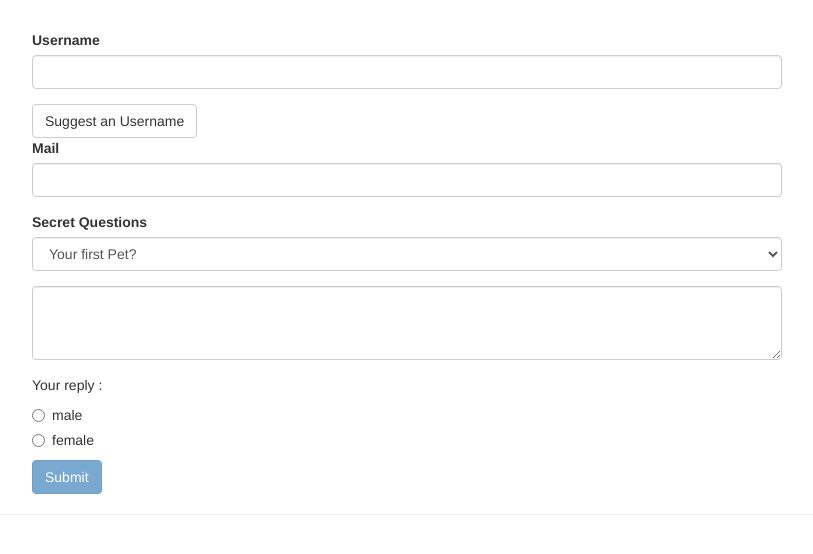
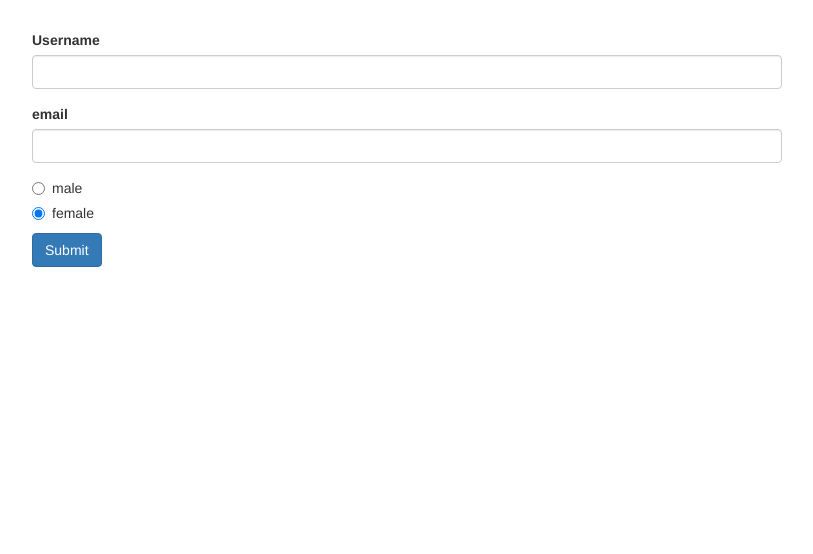
Before and after one commit to keh7264/example-form, an Angular app: page / in a window 1280 px wide. Shown: the top 554 px of the page, without its empty margins (233-1046 px from the left). Built offline with nearby package versions, Linux system fonts and the light colour scheme.

Commit message:
reactive: creating a form in code

```diff
--- a/src/app/app.component.html
+++ b/src/app/app.component.html
@@ -1,46 +1,28 @@
 <div class="container">
   <div class="row">
     <div class="col-xs-12 col-sm-10 col-md-8 col-sm-offset-1 col-md-offset-2">
-      <form (ngSubmit)="onSubmit()" #f="ngForm">
-        <div id="user-data" ngModelGroup="userData" #userData="ngModelGroup">
+      <form [formGroup]="signUpForm" (ngSubmit)="onSubmit()">
+        <div formGroupName="userData">
           <div class="form-group">
             <label for="username">Username</label>
-            <input type="text" id="username" class="form-control" ngModel name="username" required>
+            <input type="text" id="username" formControlName="username" class="form-control" name="username" #username>
+            <span class="help-block" *ngIf="!signUpForm.get('userData.username').valid && signUpForm.get('userData.username').touched">Please
+              enter a valid username!</span>
           </div>
-          <button class="btn btn-default" type="button" (click)="suggestUserName()">Suggest an Username</button>
           <div class="form-group">
-            <label for="email">Mail</label>
-            <input type="email" id="email" class="form-control" ngModel name="email" required email #email="ngModel">
-            <span class="help-block" *ngIf="email.invalid && email.touched">Please enter a valid email!</span>
+            <label for="email">email</label>
+            <input type="email" id="email" class="form-control" formControlName="email" name="email">
+            <span class="help-block" *ngIf="!signUpForm.get('userData.email').valid && signUpForm.get('userData.email').touched">Please
+              enter a valid email!</span>
           </div>
         </div>
-        <p *ngIf="!userData.valid && userData.touched">User Data is invalid!</p>
-        <div class="form-group">
-          <label for="secret">Secret Questions</label>
-          <select id="secret" class="form-control" [ngModel]="defaultQuestion" name="secret">
-            <option value="pet">Your first Pet?</option>
-            <option value="teacher">Your first teacher?</option>
-          </select>
+        <div class="radio" *ngFor="let gender of genders">
+          <label>
+            <input type="radio" name="gender" formControlName="gender" [value]="gender">{{gender}}
+          </label>
         </div>
-        <div class="form-group">
-          <textarea name="questionAnswer" class="form-control" rows="3" [(ngModel)]="answer"></textarea>
-        </div>
-        <p>Your reply : {{answer}}</p>
-        <div class="radio" *ngFor="let gender of gentders">
-          <label><input type="radio" name="gender" ngModel [value]="gender" required>{{gender}}</label>
-        </div>
-        <button class="btn btn-primary" type="submit" [disabled]="f.invalid">Submit</button>
+        <button class="btn btn-primary" type="submit">Submit</button>
       </form>
-
     </div>
   </div>
-  <hr />
-  <div class="row" *ngIf="submitted">
-    <h3>Your Data</h3>
-    <p>Username: {{user.username}}</p>
-    <p>Mail: {{user.email}}</p>
-    <p>Secret Question: {{user.secretQuestion}}</p>
-    <p>Answer: {{user.answer}}</p>
-    <p>Gender: {{user.gender}}</p>
-  </div>
 </div>
--- a/src/app/app.component.ts
+++ b/src/app/app.component.ts
@@ -1,56 +1,26 @@
-import { Component, ViewChild } from '@angular/core';
-import { NgForm } from '@angular/forms';
+import { Component, ViewChild, OnInit } from '@angular/core';
+import { NgForm, FormGroup, FormControl, Validators } from '@angular/forms';
 
 @Component({
   selector: 'app-root',
   templateUrl: './app.component.html',
   styleUrls: ['./app.component.css']
 })
-export class AppComponent {
-  @ViewChild('f') signUpForm: NgForm;
-  defaultQuestion = 'pet';
-  answer = '';
-  gentders = ['male', 'female'];
-  user = {
-    username: '',
-    email: '',
-    secretQuestion: '',
-    gender: '',
-    answer: ''
-  }
-  submitted: boolean = false;
+export class AppComponent implements OnInit {
+  genders = ['male', 'female'];
+  signUpForm: FormGroup;
 
-  suggestUserName() {
-    const suggestedName = 'Superuser';
-    // this.signUpForm.setValue({
-    //   userData: {
-    //     username: suggestedName,
-    //     email: ''
-    //   },
-    //   secret: 'pet',
-    //   questionAnswer: '',
-    //   gender: 'male'
-    // });
-    this.signUpForm.form.patchValue({
-      userData: {
-        username: suggestedName
-      }
+  ngOnInit() {
+    this.signUpForm = new FormGroup({
+      'userData': new FormGroup({
+        'username': new FormControl(null, Validators.required),
+        'email': new FormControl(null, [Validators.required, Validators.email])
+      }),
+      'gender': new FormControl('female')
     });
   }
 
-  // onSubmit(form: NgForm) {
-  //   console.log(form);
-  // }
-
   onSubmit() {
     console.log(this.signUpForm);
-    this.submitted = true;
-    this.user.username = this.signUpForm.value.userData.username;
-    this.user.email = this.signUpForm.value.userData.email;
-    this.user.secretQuestion = this.signUpForm.value.secret;
-    this.user.gender = this.signUpForm.value.gender;
-    this.user.answer = this.signUpForm.value.questionAnswer;
-    this.signUpForm.reset();
   }
-
 }
--- a/src/app/app.module.ts
+++ b/src/app/app.module.ts
@@ -1,6 +1,6 @@
 import { BrowserModule } from '@angular/platform-browser';
 import { NgModule } from '@angular/core';
-import { FormsModule } from '@angular/forms';
+import { FormsModule, ReactiveFormsModule } from '@angular/forms';
 import { HttpModule } from '@angular/http';
 
 import { AppComponent } from './app.component';
@@ -12,7 +12,8 @@ import { AppComponent } from './app.component';
   imports: [
     BrowserModule,
     FormsModule,
-    HttpModule
+    HttpModule,
+    ReactiveFormsModule
   ],
   providers: [],
   bootstrap: [AppComponent]
```
